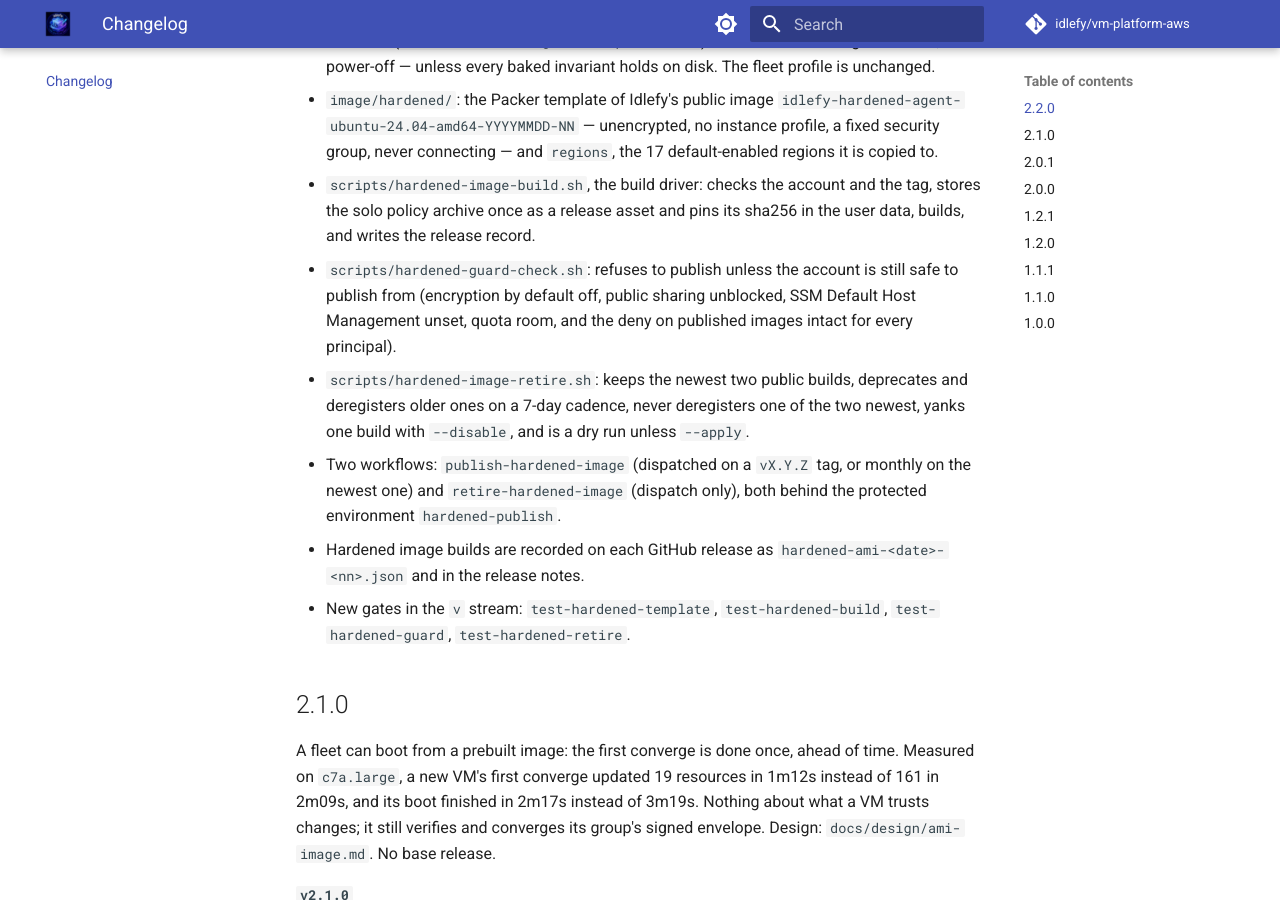
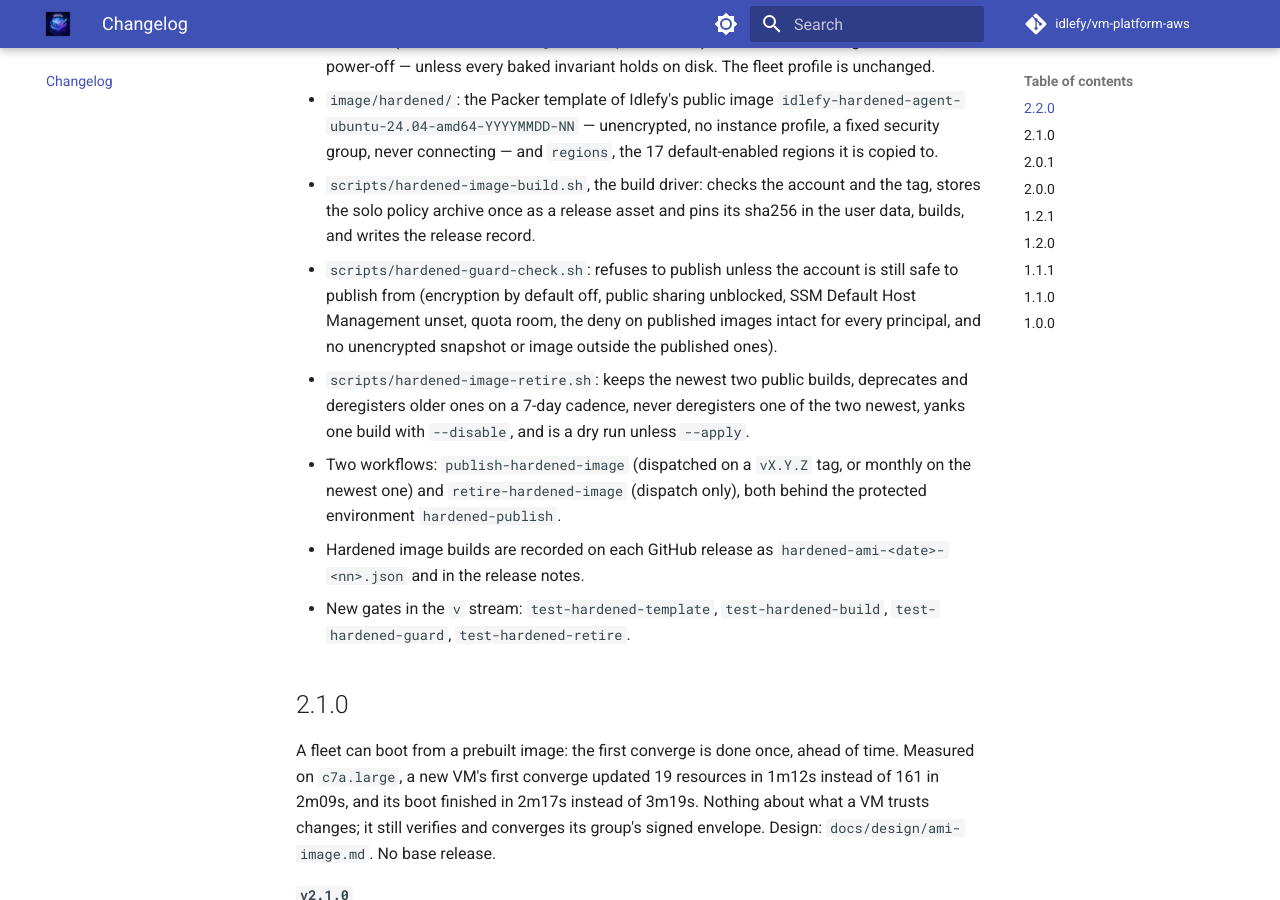
Before and after one commit to idlefy/vm-platform-aws, an MkDocs documentation site: the page built from docs/changelog.md, in a window 1280 px wide and 900 px high, scrolled down 1914 px. Built offline with MkDocs 1.6.1 and Material for MkDocs 9.7.7, drawn with Linux system fonts in a browser that asks for light colours; comment, search, counter and statistics services are not loaded.

Commit message:
fix(image): hardened scripts — review follow-ups

```diff
--- a/docs/changelog.md
+++ b/docs/changelog.md
@@ -89,8 +89,9 @@ publishes it from Idlefy's account; design record:
   its sha256 in the user data, builds, and writes the release record.
 - `scripts/hardened-guard-check.sh`: refuses to publish unless the account is
   still safe to publish from (encryption by default off, public sharing
-  unblocked, SSM Default Host Management unset, quota room, and the deny on
-  published images intact for every principal).
+  unblocked, SSM Default Host Management unset, quota room, the deny on
+  published images intact for every principal, and no unencrypted snapshot
+  or image outside the published ones).
 - `scripts/hardened-image-retire.sh`: keeps the newest two public builds,
   deprecates and deregisters older ones on a 7-day cadence, never
   deregisters one of the two newest, yanks one build with `--disable`, and
```
Also changed, not shown: 10 other files.
